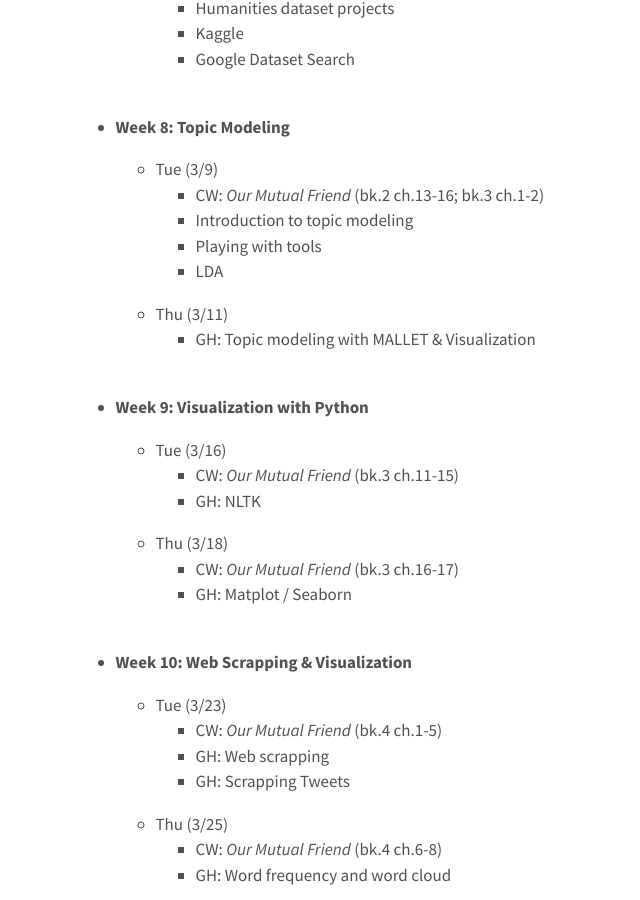
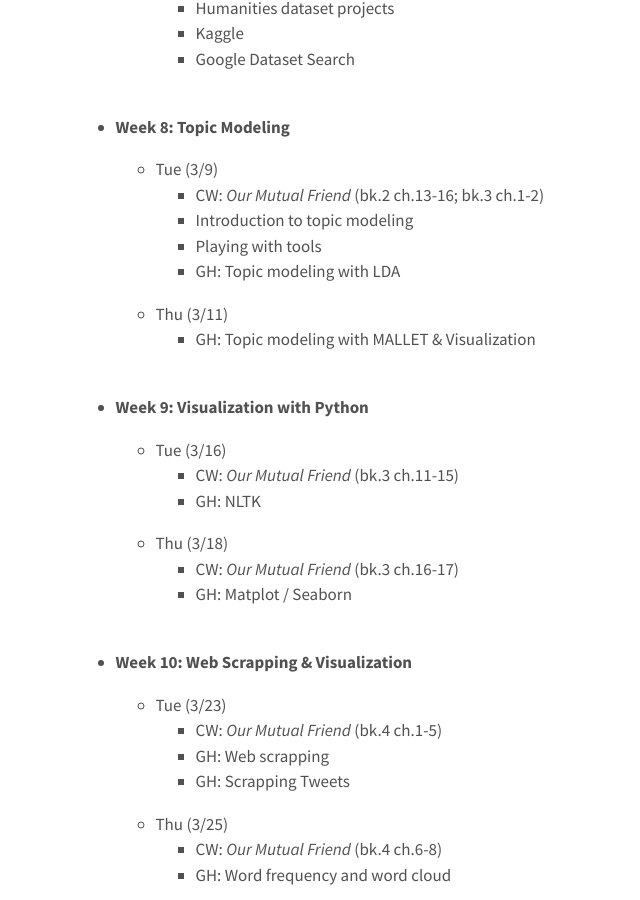
Before and after one commit to elibooklover/ENGL304-Spring2021, a Jekyll site: the page built from syllabus.md, in a window 1280 px wide and 900 px high, scrolled down 5992 px. Shown: the whole window, without its empty margins (267-907 px from the left). Built offline with Jekyll 4.4.1, drawn with Linux system fonts in a browser that asks for light colours.

Commit message:
Syllabus

```diff
--- a/syllabus.md
+++ b/syllabus.md
@@ -177,7 +177,7 @@ The course schedule is subject to changes. <br>
     * CW: <i>Our Mutual Friend</i> (bk.2 ch.13-16; bk.3 ch.1-2)
     *	Introduction to topic modeling
     *	Playing with tools
-    * LDA
+    * GH: Topic modeling with LDA
   * Thu (3/11)
     *	GH: Topic modeling with MALLET & Visualization
 <br>
```
